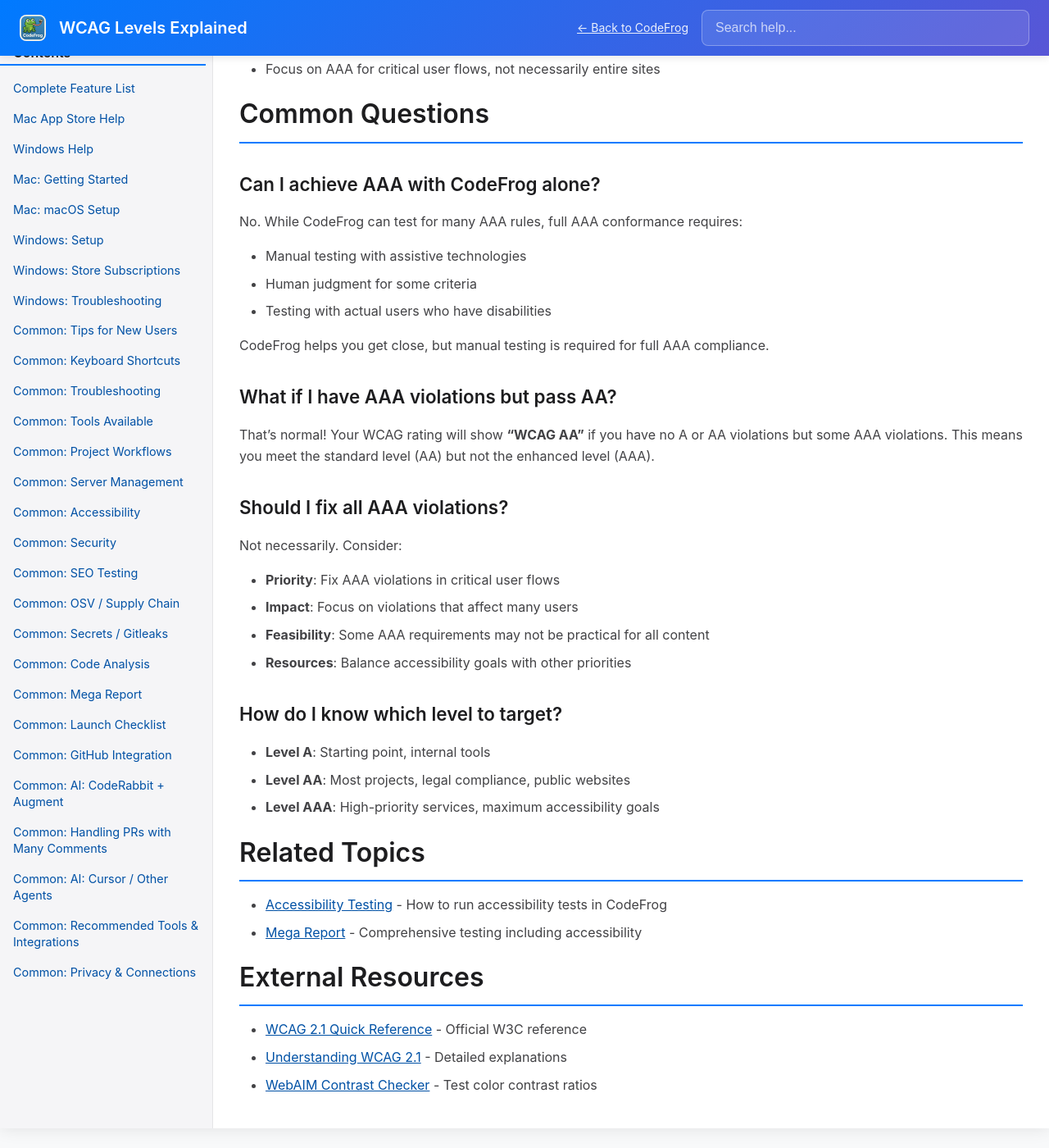
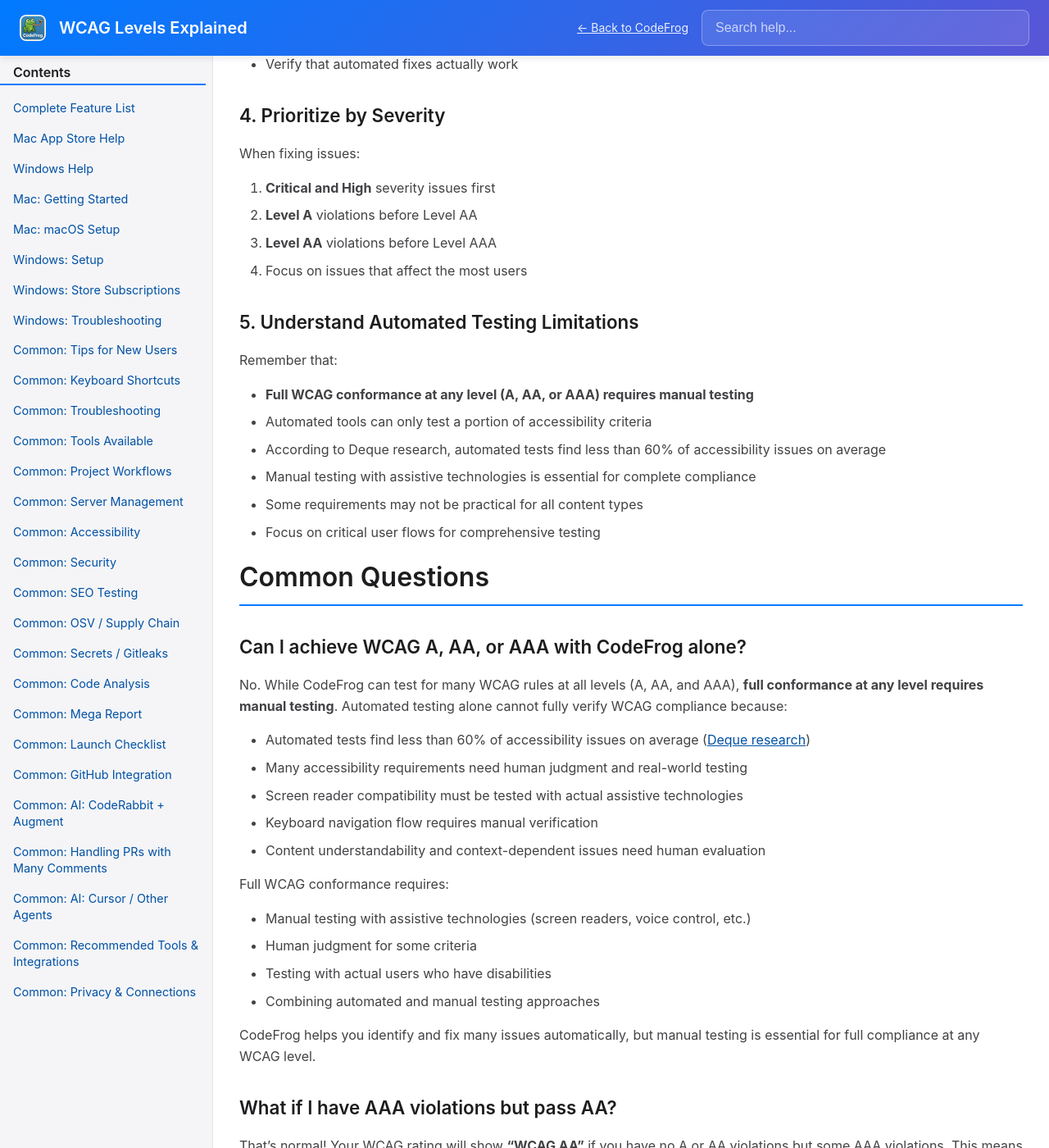
Before and after one commit to greenrobotllc/codefrog-help, a Jekyll site: the page built from help/common/wcag-levels.md, in a window 1280 px wide and 1400 px high, scrolled down 6805 px. Shown: the whole window at 82% size. Built offline with Jekyll 4.4.1, drawn with Linux system fonts in a browser that asks for light colours; some of the changed text lies outside the part shown.

Commit message:
Sync help documentation from main repository
Synced from: 96bd00ee3559e5f8f2e0774ad905acc59028c90e
Date: 2026-01-02 23:03:57 UTC

```diff
--- a/help/common/wcag-levels.md
+++ b/help/common/wcag-levels.md
@@ -102,16 +102,18 @@
 
 ### Understanding WCAG Ratings in Results
 
-After running an accessibility scan, CodeFrog displays a **WCAG Rating** that shows which level your page passes:
+After running an accessibility scan, CodeFrog displays a **WCAG Rating** that shows which level your page passes based on automated testing:
 
 - **WCAG A**: No Level A violations found
 - **WCAG AA**: No Level A or AA violations found
-- **WCAG AAA**: No violations found at any level (A, AA, or AAA)
+- Automated testing never returns **WCAG AAA**—AAA always requires manual testing
 
 **Example:**
 - If your page has no Level A or AA violations but has some AAA violations, your rating would be **"WCAG AA"**
-- If your page has no violations at all, your rating would be **"WCAG AAA"**
+- If your page has no violations at all, your rating would still be **"WCAG AA"** (automated testing never returns AAA)
 - If your page has Level A violations, it does not pass any level
+
+**Important Note:** Automated testing can return A or AA ratings (never AAA), but **full WCAG A, AA, or AAA conformance cannot be achieved with automated testing alone**. Manual testing with assistive technologies (screen readers, keyboard navigation, etc.) is required for full conformance at any level. According to [Deque (makers of axe-core)](https://www.deque.com/automated-accessibility-coverage-report/), automated tests find less than 60% of accessibility issues on average. CodeFrog's automated testing helps identify many issues, but should be combined with manual testing for complete WCAG compliance.
 
 ### What CodeFrog Checks
 
@@ -152,12 +154,20 @@
 
 ### WCAG Rating
 
-The WCAG rating indicates the **highest level your page passes**. This is calculated by:
+The WCAG rating indicates the **highest level your page passes** based on automated testing. This is calculated by:
 
 1. Checking if there are any Level A violations
 2. If no Level A violations, checking for Level AA violations
-3. If no Level AA violations, checking for Level AAA violations
-4. The rating is the highest level with no violations
+3. If no Level AA violations, the rating is **"AA"** (automated testing never returns AAA)
+4. The rating is the highest automated level (A or AA) with no violations
+
+**Limitation of Automated Testing:** It's important to understand that automated testing can return A or AA ratings (never AAA), but **full WCAG A, AA, or AAA conformance cannot be achieved with automated testing alone**. Manual testing with assistive technologies is required to achieve full compliance at any level. Automated tools like CodeFrog can identify many issues, but they cannot catch all accessibility problems. For example, automated tests may miss issues related to:
+- Screen reader compatibility and user experience
+- Keyboard navigation flow and logical order
+- Content understandability and clarity
+- Context-dependent accessibility requirements
+
+For more information about the limitations of automated accessibility testing, see the [Deque automated accessibility coverage report](https://www.deque.com/automated-accessibility-coverage-report/).
 
 ### Health Score
 
@@ -215,24 +225,35 @@
 3. **Level AA** violations before Level AAA
 4. Focus on issues that affect the most users
 
-### 5. Understand AAA Limitations
+### 5. Understand Automated Testing Limitations
 
 Remember that:
-- Full AAA conformance requires manual testing
-- Some AAA requirements may not be practical for all content
-- Automated tools can only test a portion of AAA criteria
-- Focus on AAA for critical user flows, not necessarily entire sites
+- **Full WCAG conformance at any level (A, AA, or AAA) requires manual testing**
+- Automated tools can only test a portion of accessibility criteria
+- According to Deque research, automated tests find less than 60% of accessibility issues on average
+- Manual testing with assistive technologies is essential for complete compliance
+- Some requirements may not be practical for all content types
+- Focus on critical user flows for comprehensive testing
 
 ## Common Questions
 
-### Can I achieve AAA with CodeFrog alone?
+### Can I achieve WCAG A, AA, or AAA with CodeFrog alone?
 
-No. While CodeFrog can test for many AAA rules, full AAA conformance requires:
-- Manual testing with assistive technologies
+No. While CodeFrog can test for many WCAG rules at all levels (A, AA, and AAA), **full conformance at any level requires manual testing**. Automated testing alone cannot fully verify WCAG compliance because:
+
+- Automated tests find less than 60% of accessibility issues on average ([Deque research](https://www.deque.com/automated-accessibility-coverage-report/))
+- Many accessibility requirements need human judgment and real-world testing
+- Screen reader compatibility must be tested with actual assistive technologies
+- Keyboard navigation flow requires manual verification
+- Content understandability and context-dependent issues need human evaluation
+
+Full WCAG conformance requires:
+- Manual testing with assistive technologies (screen readers, voice control, etc.)
 - Human judgment for some criteria
 - Testing with actual users who have disabilities
+- Combining automated and manual testing approaches
 
-CodeFrog helps you get close, but manual testing is required for full AAA compliance.
+CodeFrog helps you identify and fix many issues automatically, but manual testing is essential for full compliance at any WCAG level.
 
 ### What if I have AAA violations but pass AA?
 
```
Also changed, not shown: help/common/accessibility.md (+8 -4 lines).
